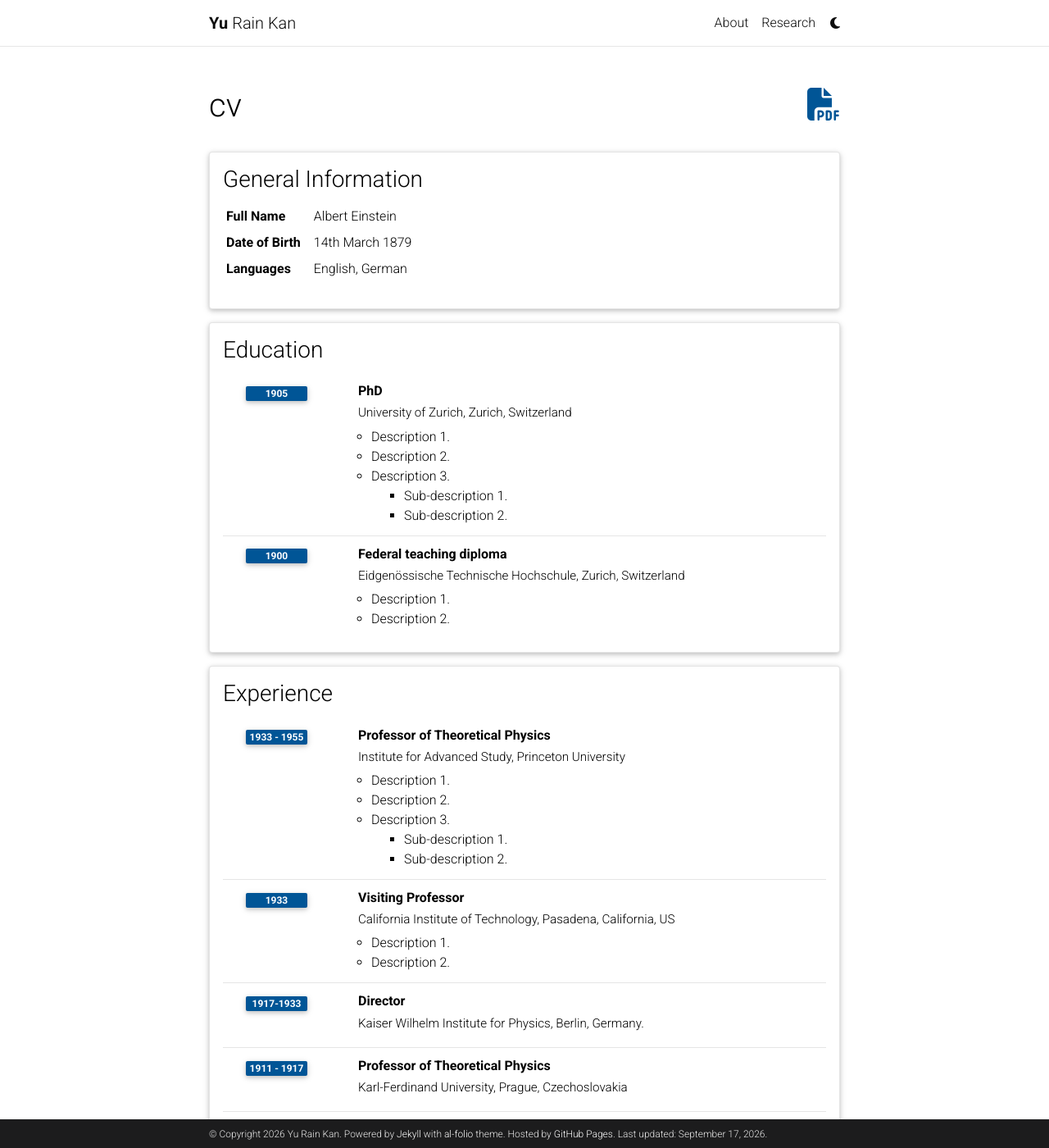
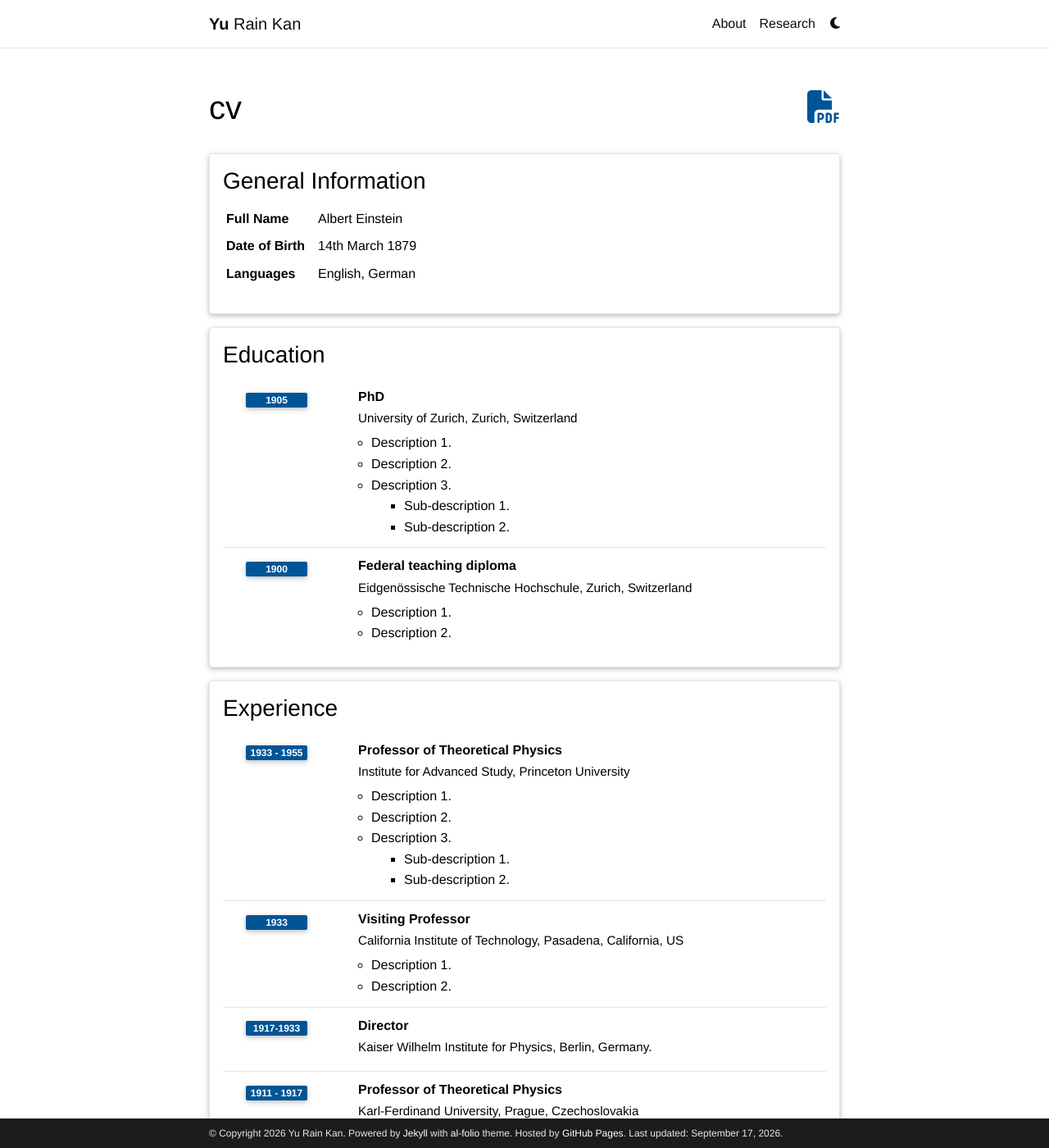
Before and after one commit to rainkan/rainkan.github.io, a Jekyll site: the page built from _pages/cv.md, in a window 1280 px wide and 1400 px high. Shown: the whole window at 82% size. Built offline with Jekyll 4.4.1, drawn with Linux system fonts in a browser that asks for light colours; comment, search, counter and statistics services are not loaded; a style sheet for code colours, icons or effects is not loaded.

Commit message:
Update _base.scss

```diff
--- a/_sass/_base.scss
+++ b/_sass/_base.scss
@@ -1,6 +1,8 @@
 /*******************************************************************************
  * Styles for the base elements of the theme.
  ******************************************************************************/
+
+// Typography
 
 // Typography
 
@@ -17,6 +19,18 @@ li,
 span,
 strong {
   color: var(--global-text-color);
+  font-family: "Source Sans Pro", "Helvetica Neue", Arial, sans-serif;
+}
+
+body {
+  font-family: "Source Sans Pro", "Helvetica Neue", Arial, sans-serif;
+  font-weight: 400;
+  line-height: 1.6;
+}
+
+p {
+  font-weight: 400;
+  font-size: 1.05rem;
 }
 
 hr {
```
